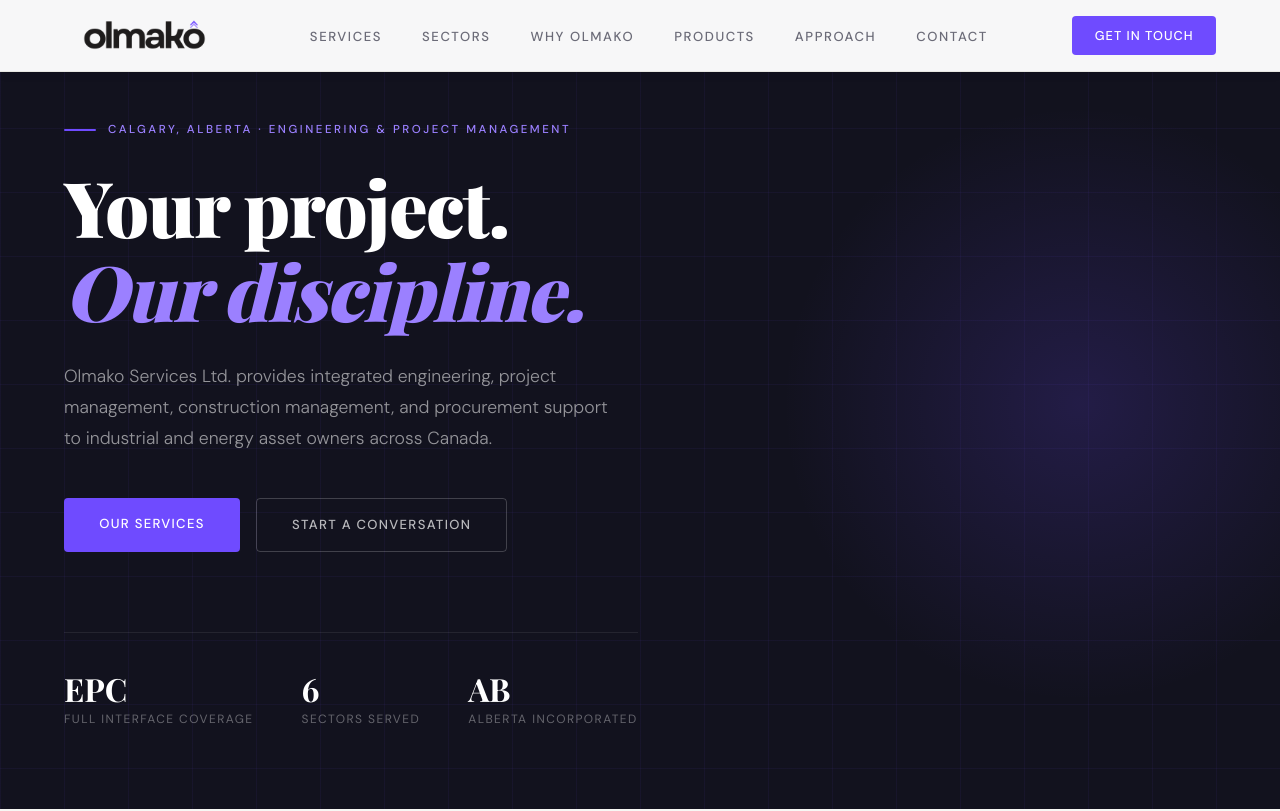
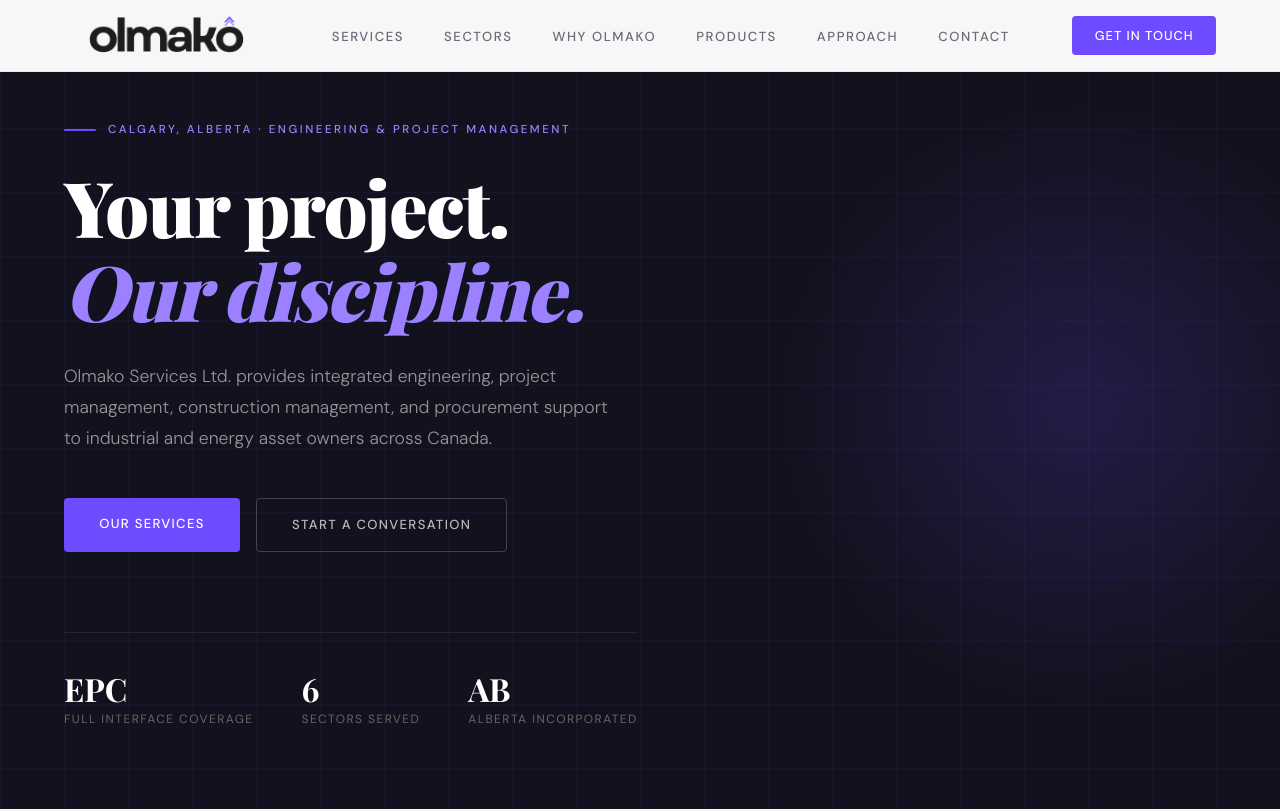
Before and after one commit to Koze1us/olmako, a plain HTML site: page index.html in a window 1280 px wide. Shown: the top 811 px of the page. Drawn offline with nearby package versions, Linux system fonts and the light colour scheme; a web font is replaced by a local one.

Commit message:
Update index.html

```diff
--- a/index.html
+++ b/index.html
@@ -846,7 +846,7 @@
 <!-- NAV -->
 <nav>
    <a href="#hero" class="nav-logo">
-    <img src="olmako-logo.png" alt="Olmako" height="44" />
+    <img src="olmako-logo.png" alt="Olmako" height="56" />
   </a>
   <ul class="nav-links">
     <li><a href="#services">Services</a></li>
```
